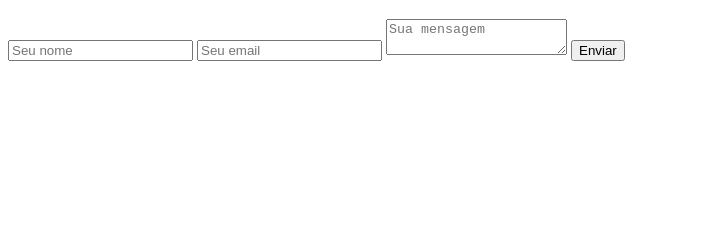
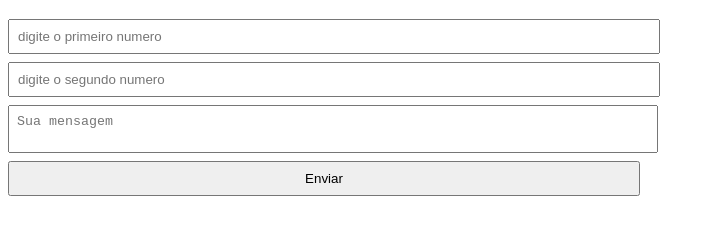
Before and after one commit to leonardolon/curso_frontend, a plain HTML site: page formulario.html in a window 1280 px wide. Shown: the part 61-296 px from the top of the page, without its empty margins (0-715 px from the left). Drawn offline with Linux system fonts and the light colour scheme.

Commit message:
criando estilos

```diff
--- a/formulario.html
+++ b/formulario.html
@@ -10,8 +10,8 @@
 <body>
     <h1> Formulario </h1>
     <form>
-        <input type="text" placeholder="Seu nome" />
-        <input type="email" placeholder="Seu email" />
+        <input type="number" placeholder="digite o primeiro numero" />
+        <input type="number" placeholder="digite o segundo numero" />
         <textarea placeholder="Sua mensagem"></textarea>
         <button type="submit">Enviar</button>
     </form>
--- a/style.css
+++ b/style.css
@@ -0,0 +1,7 @@
+input, textarea, button{
+    display: block;
+    padding: 8px;
+    margin-bottom: 8px;
+    width: 50%;
+    resize: none;
+}
```
